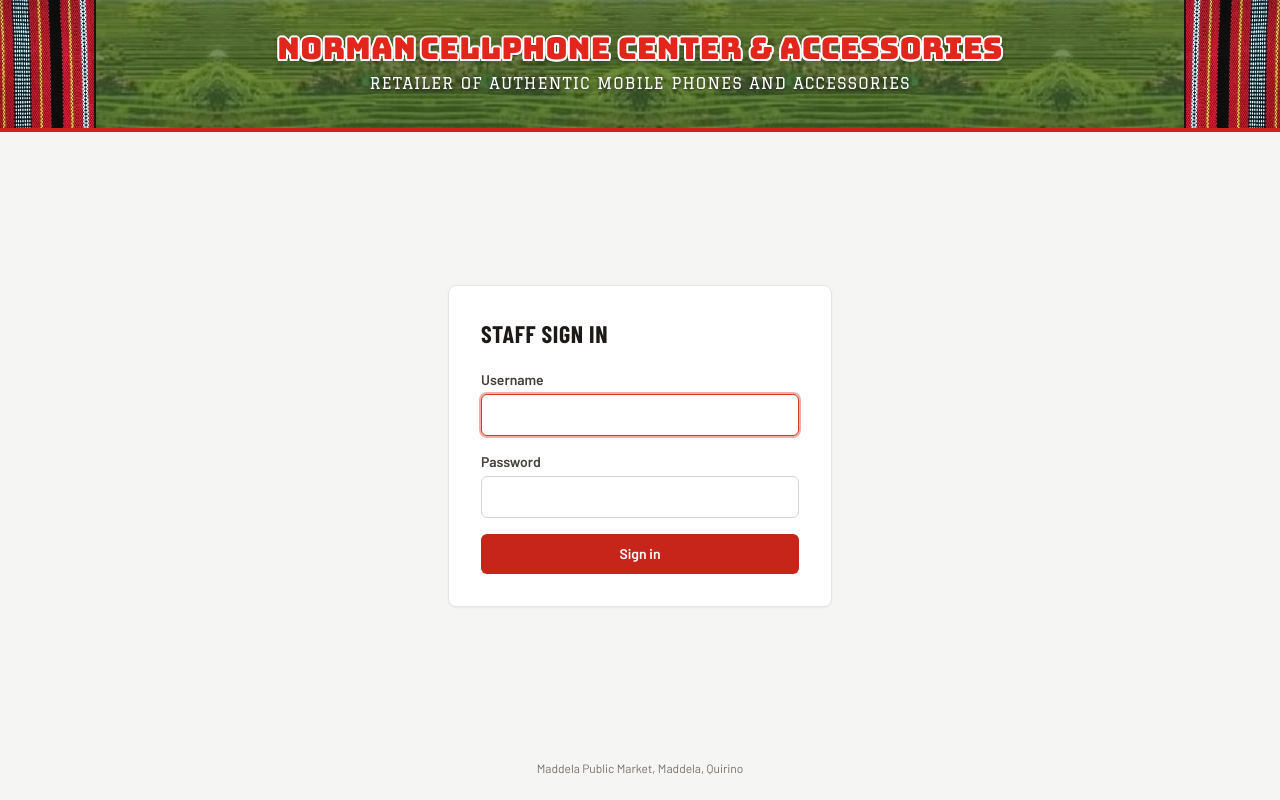
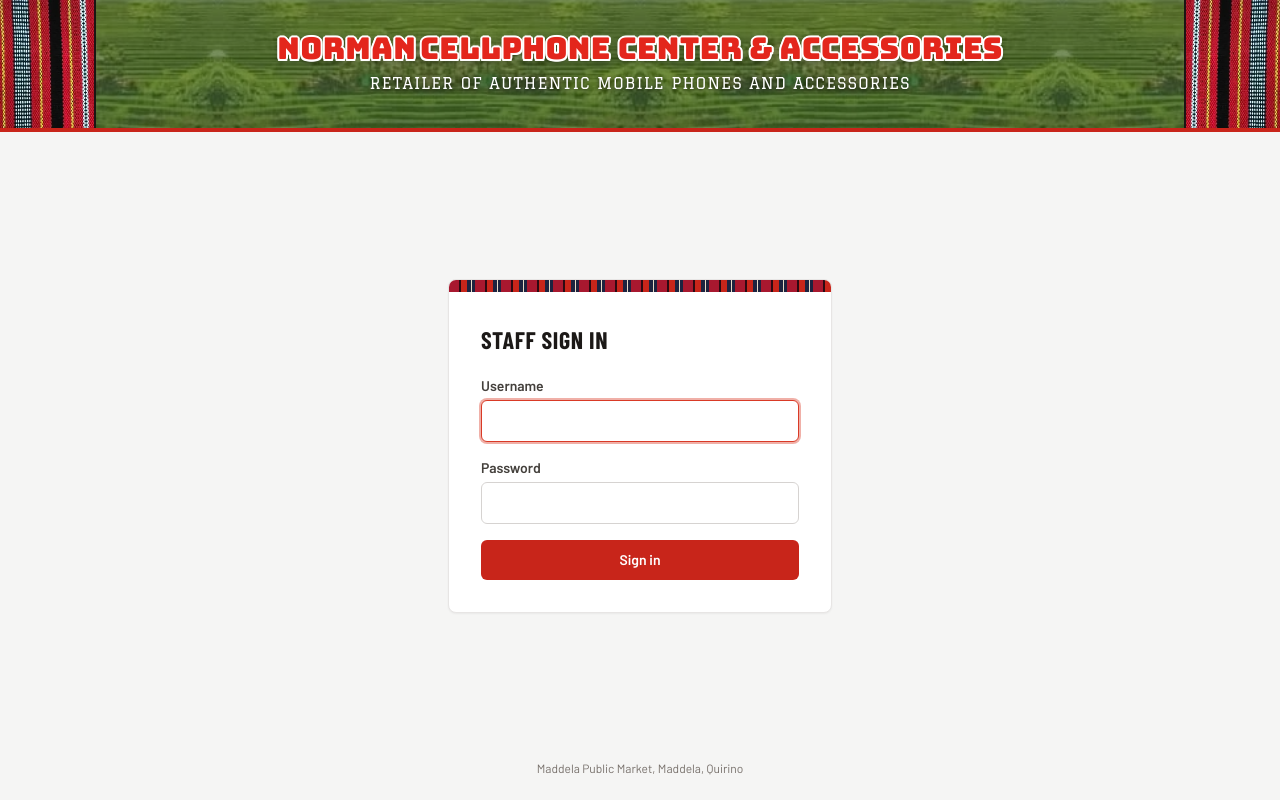
Before and after one commit to kurtking514-byte/norman-retail-system, a React (Vite) app in the folder frontend/: page /login in a window 1280 px wide. Built offline with nearby package versions, Linux system fonts and the light colour scheme; no server answers.

Commit message:
Login: bring back the woven stripe, thicker

```diff
--- a/frontend/src/pages/Login.jsx
+++ b/frontend/src/pages/Login.jsx
@@ -47,7 +47,8 @@ export default function Login() {
     <div className="min-h-screen bg-stone-100 flex flex-col">
       <ShopBanner tagline="Retailer of authentic mobile phones and accessories" />
       <div className="flex-1 flex items-start sm:items-center justify-center px-4 py-10">
-        <div className="w-full max-w-sm bg-white rounded-lg border border-stone-200 shadow-sm">
+        <div className="w-full max-w-sm bg-white rounded-lg border border-stone-200 shadow-sm overflow-hidden">
+          <div className="weave h-3" />
           <div className="p-6 sm:p-8">
             <h1 className="mb-5 text-2xl text-stone-900">Staff sign in</h1>
 
```
Also changed, not shown: 4 other files (tests, documents, lock files or other folders).
